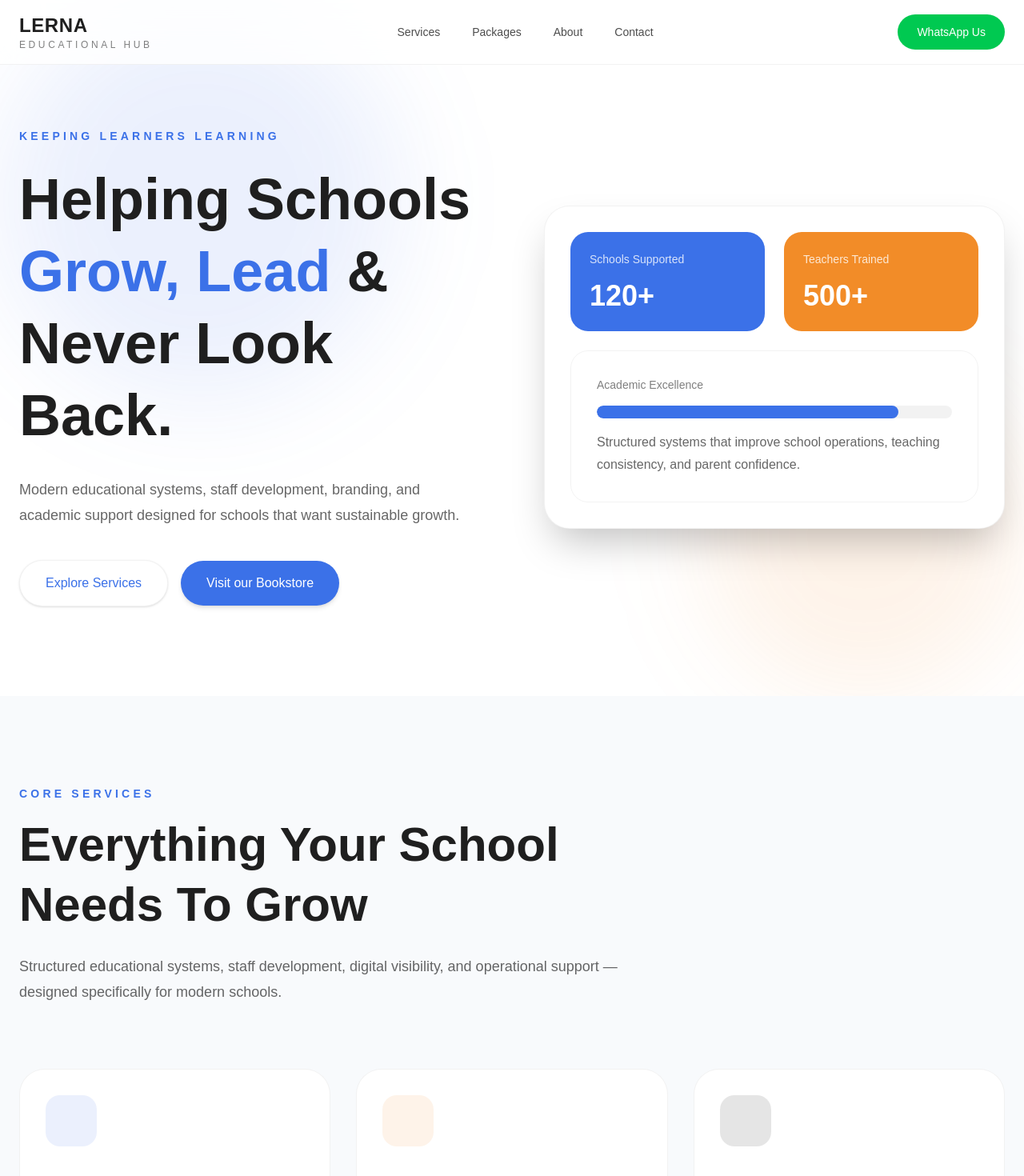
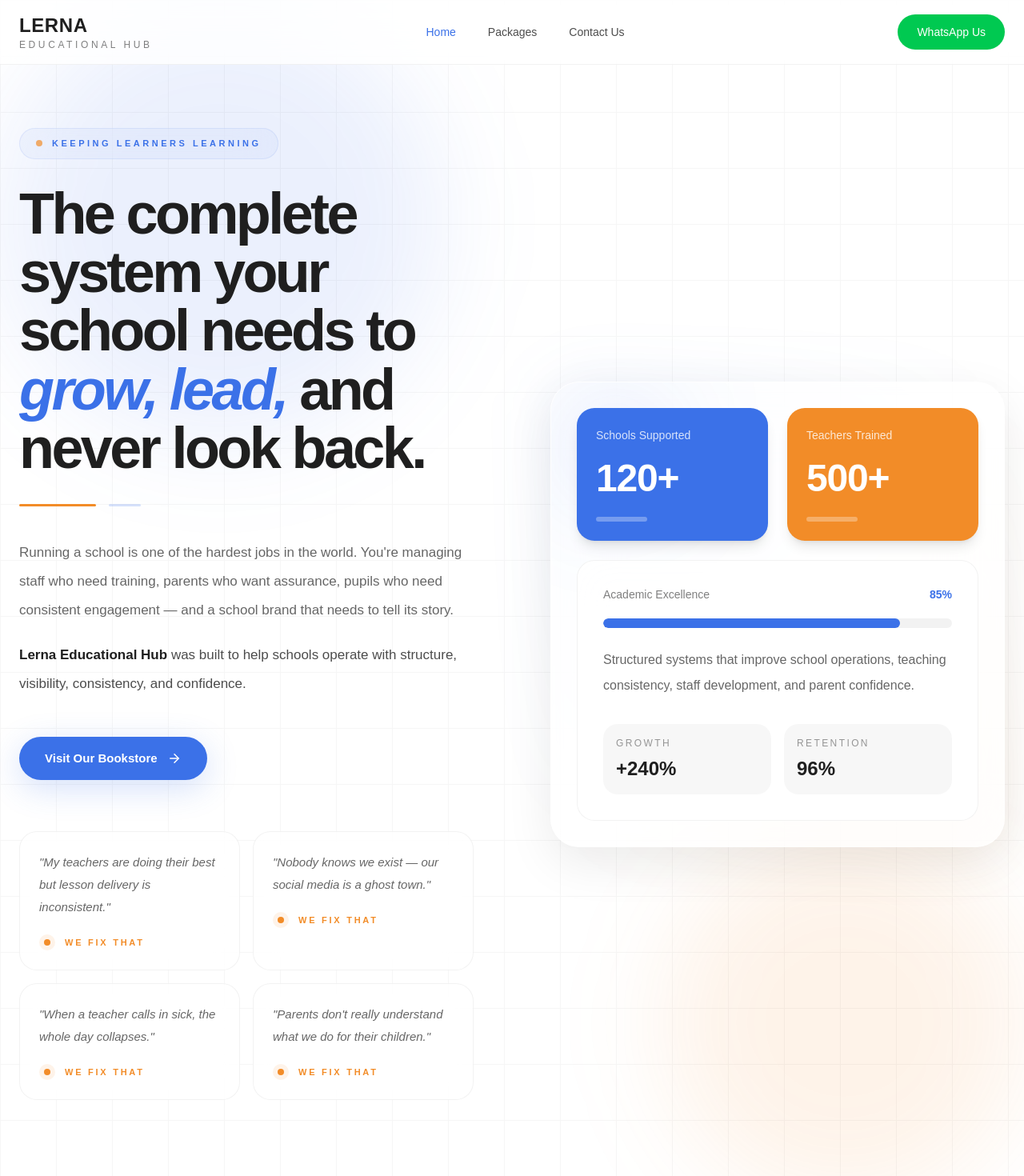
Before and after one commit to Wilsonide/lerna-official, a Next.js app: page / in a window 1280 px wide. Shown: the top 1470 px of the page at 80% size. Built offline with nearby package versions, Linux system fonts and the light colour scheme.

Commit message:
up and running

```diff
--- /dev/null
+++ b/app/(public)/layout.tsx
@@ -0,0 +1,18 @@
+import Footer from "@/components/layout/footer";
+import Navbar from "@/components/layout/navbar";
+
+export default function PublicLayout({
+  children,
+}: {
+  children: React.ReactNode;
+}) {
+  return (
+    <div className="flex min-h-screen flex-col bg-white">
+      <Navbar />
+
+      <main className="flex-1">{children}</main>
+
+      <Footer />
+    </div>
+  );
+}
--- a/app/page.tsx
+++ b/app/(public)/page.tsx
@@ -1,27 +1,19 @@
-import Navbar from "@/components/layout/navbar";
 import Hero from "@/components/section/hero";
 import Services from "@/components/section/services";
-import Footer from "@/components/layout/footer";
+
 import ExtraServices from "@/components/section/extra-services";
 import Resources from "@/components/section/resources";
-import Bundles from "@/components/section/bundles";
 
 export default function Home() {
   return (
     <main>
-      <Navbar />
-
       <Hero />
 
       <Services />
 
-      <Bundles />
-
       <Resources />
 
       <ExtraServices />
-
-      <Footer />
     </main>
   );
 }
--- a/components/layout/navbar.tsx
+++ b/components/layout/navbar.tsx
@@ -1,12 +1,25 @@
 "use client";
 
+import { useState } from "react";
 import Link from "next/link";
-import { Menu } from "lucide-react";
+import { Menu, X } from "lucide-react";
+import { usePathname } from "next/navigation";
 
 export default function Navbar() {
+  const [open, setOpen] = useState(false);
+  const pathname = usePathname();
+
+  const linkClass = (path: string) =>
+    `text-sm transition ${
+      pathname === path
+        ? "text-brand-blue font-medium"
+        : "text-black/70 hover:text-brand-blue"
+    }`;
+
   return (
     <header className="fixed top-0 left-0 right-0 z-50 border-b border-black/5 bg-white/80 backdrop-blur-xl">
       <div className="max-w-7xl mx-auto px-6 h-20 flex items-center justify-between">
+        {/* Logo */}
         <Link href="/" className="flex flex-col">
           <span className="font-bold text-2xl tracking-wide text-brand-black">
             LERNA
@@ -17,36 +30,21 @@
           </span>
         </Link>
 
+        {/* Desktop Nav */}
         <nav className="hidden md:flex items-center gap-10">
-          <Link
-            href="#services"
-            className="text-sm text-black/70 hover:text-brand-blue transition"
-          >
-            Services
+          <Link href="/" className={linkClass("/")}>
+            Home
           </Link>
-
-          <Link
-            href="#packages"
-            className="text-sm text-black/70 hover:text-brand-blue transition"
-          >
+          <Link href="/pricing" className={linkClass("/pricing")}>
             Packages
           </Link>
 
-          <Link
-            href="#about"
-            className="text-sm text-black/70 hover:text-brand-blue transition"
-          >
-            About
-          </Link>
-
-          <Link
-            href="#contact"
-            className="text-sm text-black/70 hover:text-brand-blue transition"
-          >
-            Contact
+          <Link href="#contact" className={linkClass("#contact")}>
+            Contact Us
           </Link>
         </nav>
 
+        {/* WhatsApp */}
         <a
           href="https://wa.me/2348068698329"
           target="_blank"
@@ -56,10 +54,51 @@
           WhatsApp Us
         </a>
 
-        <button className="md:hidden">
-          <Menu />
+        {/* Mobile Button */}
+        <button className="md:hidden" onClick={() => setOpen(!open)}>
+          {open ? <X /> : <Menu />}
         </button>
       </div>
+
+      {/* Mobile Menu */}
+      {open && (
+        <div className="md:hidden border-t border-black/5 bg-white">
+          <div className="px-6 py-6 flex flex-col gap-6">
+            <Link
+              href="/pricing"
+              onClick={() => setOpen(false)}
+              className={linkClass("/pricing")}
+            >
+              Packages
+            </Link>
+
+            <Link
+              href="/"
+              onClick={() => setOpen(false)}
+              className={linkClass("/")}
+            >
+              Home
+            </Link>
+
+            <Link
+              href="#contact"
+              onClick={() => setOpen(false)}
+              className={linkClass("#contact")}
+            >
+              Contact Us
+            </Link>
+
+            <a
+              href="https://wa.me/2348068698329"
+              target="_blank"
+              rel="noopener noreferrer"
+              className="bg-green-500 text-white px-6 py-3 rounded-full text-sm font-medium text-center hover:opacity-90 transition"
+            >
+              WhatsApp Us
+            </a>
+          </div>
+        </div>
+      )}
     </header>
   );
 }
--- a/components/section/extra-services.tsx
+++ b/components/section/extra-services.tsx
@@ -28,8 +28,9 @@
                 {service.description}
               </p>
 
-              <div className="mt-8 text-3xl font-bold text-brand-blue">
-                {service.price}
+              <div className="mt-8 text-brand-blue font-semibold hover:underline">
+                {/* {service.price} */}
+                Request Pricing →
               </div>
             </div>
           ))}
--- a/components/section/hero.tsx
+++ b/components/section/hero.tsx
@@ -4,93 +4,224 @@
 
 export default function Hero() {
   return (
-    <section className="relative overflow-hidden pt-40 pb-28">
+    <section className="relative overflow-hidden pt-32 pb-24 lg:pt-40 lg:pb-32">
       {/* BACKGROUND */}
       <div className="absolute inset-0">
-        <div className="absolute top-0 left-0 w-[500px] h-[500px] bg-brand-blue/10 rounded-full blur-3xl" />
+        {/* BLUE GLOW */}
+        <div className="absolute top-0 left-0 h-[420px] w-[420px] rounded-full bg-brand-blue/10 blur-3xl md:h-[550px] md:w-[550px]" />
 
-        <div className="absolute bottom-0 right-0 w-[400px] h-[400px] bg-brand-orange/10 rounded-full blur-3xl" />
+        {/* ORANGE GLOW */}
+        <div className="absolute bottom-0 right-0 h-[320px] w-[320px] rounded-full bg-brand-orange/10 blur-3xl md:h-[450px] md:w-[450px]" />
+
+        {/* GRID */}
+        <div className="absolute inset-0 opacity-[0.03] bg-[linear-gradient(to_right,#000_1px,transparent_1px),linear-gradient(to_bottom,#000_1px,transparent_1px)] bg-[size:70px_70px]" />
       </div>
 
-      <div className="relative max-w-7xl mx-auto px-6 grid lg:grid-cols-2 gap-20 items-center">
+      {/* CONTENT */}
+      <div className="relative mx-auto grid max-w-7xl items-center gap-16 px-6 lg:grid-cols-2 lg:gap-24">
         {/* LEFT */}
         <motion.div
-          initial={{ opacity: 0, y: 30 }}
+          initial={{ opacity: 0, y: 40 }}
           animate={{ opacity: 1, y: 0 }}
+          transition={{ duration: 0.7 }}
+          className="relative"
         >
-          <p className="uppercase tracking-[0.3em] text-sm text-brand-blue font-semibold mb-6">
+          {/* EYEBROW */}
+          <div className="inline-flex items-center rounded-full border border-brand-blue/10 bg-brand-blue/[0.04] px-5 py-2.5 backdrop-blur-xl">
+            <div className="mr-3 h-2 w-2 rounded-full bg-brand-orange animate-pulse" />
+
+            <p className="text-[11px] font-semibold uppercase tracking-[0.32em] text-brand-blue">
               Keeping Learners Learning
             </p>
+          </div>
 
-          <h1 className="text-5xl md:text-7xl font-bold leading-tight text-brand-black">
-            Helping Schools
-            <span className="text-brand-blue"> Grow, Lead </span>& Never Look
-            Back.
+          {/* HEADING */}
+          <div className="mt-8">
+            <h1 className="max-w-4xl text-5xl font-bold leading-[1.02] tracking-[-0.05em] text-brand-black sm:text-6xl lg:text-7xl">
+              The complete system your school needs to{" "}
+              <span className="text-brand-blue italic">grow, lead,</span> and
+              never look back.
             </h1>
+          </div>
 
-          <p className="mt-8 text-lg text-black/60 leading-8 max-w-xl">
-            Modern educational systems, staff development, branding, and
-            academic support designed for schools that want sustainable growth.
+          {/* ACCENT */}
+          <div className="mt-8 flex items-center gap-4">
+            <div className="h-[3px] w-24 rounded-full bg-brand-orange" />
+
+            <div className="h-[3px] w-10 rounded-full bg-brand-blue/20" />
+          </div>
+
+          {/* DESCRIPTION */}
+          <div className="mt-10 space-y-5">
+            <p className="max-w-2xl text-[17px] leading-9 text-black/60">
+              Running a school is one of the hardest jobs in the world.
+              You&apos;re managing staff who need training, parents who want
+              assurance, pupils who need consistent engagement — and a school
+              brand that needs to tell its story.
             </p>
 
-          <div className="mt-10 flex flex-wrap items-center gap-4">
-            {/* Primary CTA */}
-            <button className="relative inline-flex items-center justify-center px-8 py-4 rounded-full font-medium text-brand-blue bg-white shadow-sm border border-black/5 overflow-hidden transition-all duration-300 hover:-translate-y-0.5 hover:shadow-md active:scale-95">
-              Explore Services
-              {/* subtle glow */}
-              <span className="absolute inset-0 bg-brand-blue/5 opacity-0 hover:opacity-100 transition-opacity duration-300" />
-            </button>
+            <p className="max-w-2xl text-[17px] leading-9 text-black/70">
+              <span className="font-semibold text-brand-black">
+                Lerna Educational Hub
+              </span>{" "}
+              was built to help schools operate with structure, visibility,
+              consistency, and confidence.
+            </p>
+          </div>
 
-            {/* Secondary CTA (Bookstore) */}
+          {/* CTA */}
+          <div className="mt-12">
             <a
-              href="https://bookstore.lerna.education"
+              href="https://lernabookstore.bumpa.shop/"
               target="_blank"
               rel="noopener noreferrer"
-              className="group relative inline-flex items-center justify-center px-8 py-4 rounded-full font-medium text-white bg-brand-blue shadow-md overflow-hidden transition-all duration-300 hover:-translate-y-0.5 hover:shadow-lg active:scale-95"
+              className="group relative inline-flex items-center justify-center overflow-hidden rounded-full bg-brand-blue px-8 py-4 text-[15px] font-semibold text-white shadow-[0_10px_40px_rgba(59,113,232,0.22)] transition-all duration-300 hover:-translate-y-1 hover:shadow-[0_20px_60px_rgba(59,113,232,0.32)]"
             >
-              <span className="relative z-10 flex items-center gap-2">
-                Visit our Bookstore
+              {/* Shine */}
+              <span className="absolute inset-0 translate-x-[-120%] bg-gradient-to-r from-white/0 via-white/20 to-white/0 transition-transform duration-1000 group-hover:translate-x-[120%]" />
+
+              <span className="relative z-10 flex items-center gap-3">
+                Visit Our Bookstore
+                <svg
+                  xmlns="http://www.w3.org/2000/svg"
+                  width="18"
+                  height="18"
+                  viewBox="0 0 24 24"
+                  fill="none"
+                  stroke="currentColor"
+                  strokeWidth="2"
+                  strokeLinecap="round"
+                  strokeLinejoin="round"
+                  className="transition-transform duration-300 group-hover:translate-x-1"
+                >
+                  <path d="M5 12h14" />
+                  <path d="m12 5 7 7-7 7" />
+                </svg>
               </span>
+            </a>
+          </div>
 
-              {/* hover sheen effect */}
-              <span className="absolute inset-0 bg-white/10 translate-y-full group-hover:translate-y-0 transition-transform duration-300" />
-            </a>
+          {/* PAIN POINTS */}
+          <div className="mt-16 grid grid-cols-1 gap-4 sm:grid-cols-2">
+            {[
+              "My teachers are doing their best but lesson delivery is inconsistent.",
+              "Nobody knows we exist — our social media is a ghost town.",
+              "When a teacher calls in sick, the whole day collapses.",
+              "Parents don't really understand what we do for their children.",
+            ].map((item, index) => (
+              <div
+                key={index}
+                className="group relative overflow-hidden rounded-3xl border border-black/5 bg-white/70 p-6 backdrop-blur-xl transition-all duration-300 hover:-translate-y-1 hover:border-brand-blue/10 hover:shadow-xl"
+              >
+                {/* Hover Glow */}
+                <div className="absolute inset-0 bg-gradient-to-br from-brand-blue/[0.03] to-brand-orange/[0.03] opacity-0 transition-opacity duration-300 group-hover:opacity-100" />
+
+                <div className="relative z-10">
+                  <p className="text-[15px] italic leading-7 text-black/60">
+                    &quot;{item}&quot;
+                  </p>
+
+                  <div className="mt-5 flex items-center gap-3">
+                    <div className="flex h-5 w-5 items-center justify-center rounded-full bg-brand-orange/10">
+                      <div className="h-2 w-2 rounded-full bg-brand-orange" />
+                    </div>
+
+                    <p className="text-[11px] font-bold uppercase tracking-[0.25em] text-brand-orange">
+                      We fix that
+                    </p>
+                  </div>
+                </div>
+              </div>
+            ))}
           </div>
         </motion.div>
 
         {/* RIGHT */}
         <motion.div
-          initial={{ opacity: 0, scale: 0.9 }}
+          initial={{ opacity: 0, scale: 0.96 }}
           animate={{ opacity: 1, scale: 1 }}
-          className="relative"
+          transition={{ duration: 0.7 }}
+          className="relative mx-auto w-full max-w-xl lg:max-w-none"
         >
-          <div className="bg-white border border-black/5 rounded-[32px] p-8 shadow-2xl">
-            <div className="grid grid-cols-2 gap-6">
-              <div className="bg-brand-blue text-white rounded-3xl p-6">
-                <p className="text-sm opacity-80">Schools Supported</p>
+          {/* SOFT GLOW */}
+          <div className="absolute inset-0 rounded-[40px] bg-gradient-to-br from-brand-blue/10 via-transparent to-brand-orange/10 blur-2xl" />
 
-                <h3 className="text-4xl font-bold mt-4">120+</h3>
+          {/* CARD */}
+          <div className="relative overflow-hidden rounded-[36px] border border-white/40 bg-white/75 p-5 shadow-[0_20px_60px_rgba(0,0,0,0.08)] backdrop-blur-2xl sm:p-8">
+            {/* Decorative Glow */}
+            <div className="absolute top-0 left-0 h-40 w-40 rounded-full bg-brand-blue/10 blur-3xl" />
+
+            <div className="relative grid grid-cols-1 gap-5 sm:grid-cols-2 sm:gap-6">
+              {/* CARD 1 */}
+              <div className="overflow-hidden rounded-3xl bg-brand-blue p-6 text-white shadow-lg">
+                <p className="text-sm font-medium text-white/80">
+                  Schools Supported
+                </p>
+
+                <h3 className="mt-5 text-4xl font-bold tracking-tight sm:text-5xl">
+                  120+
+                </h3>
+
+                <div className="mt-6 h-1.5 w-16 rounded-full bg-white/30" />
               </div>
 
-              <div className="bg-brand-orange text-white rounded-3xl p-6">
-                <p className="text-sm opacity-80">Teachers Trained</p>
+              {/* CARD 2 */}
+              <div className="overflow-hidden rounded-3xl bg-brand-orange p-6 text-white shadow-lg">
+                <p className="text-sm font-medium text-white/80">
+                  Teachers Trained
+                </p>
 
-                <h3 className="text-4xl font-bold mt-4">500+</h3>
+                <h3 className="mt-5 text-4xl font-bold tracking-tight sm:text-5xl">
+                  500+
+                </h3>
+
+                <div className="mt-6 h-1.5 w-16 rounded-full bg-white/30" />
               </div>
 
-              <div className="col-span-2 border border-black/5 rounded-3xl p-8">
-                <p className="text-black/50 text-sm mb-4">
+              {/* BOTTOM PANEL */}
+              <div className="col-span-1 rounded-3xl border border-black/5 bg-white/80 p-6 backdrop-blur-xl sm:col-span-2 sm:p-8">
+                {/* HEADER */}
+                <div className="flex items-center justify-between">
+                  <p className="text-sm font-medium text-black/50">
                     Academic Excellence
                   </p>
 
-                <div className="w-full h-4 bg-black/5 rounded-full overflow-hidden">
-                  <div className="w-[85%] h-full bg-brand-blue rounded-full" />
+                  <p className="text-sm font-semibold text-brand-blue">85%</p>
                 </div>
 
-                <p className="mt-4 text-black/60 leading-7">
+                {/* PROGRESS */}
+                <div className="mt-5 h-3 w-full overflow-hidden rounded-full bg-black/5">
+                  <div className="h-full w-[85%] rounded-full bg-brand-blue" />
+                </div>
+
+                {/* DESCRIPTION */}
+                <p className="mt-6 text-[15px] leading-8 text-black/60 sm:text-base">
                   Structured systems that improve school operations, teaching
-                  consistency, and parent confidence.
+                  consistency, staff development, and parent confidence.
                 </p>
+
+                {/* MINI STATS */}
+                <div className="mt-8 grid grid-cols-2 gap-4">
+                  <div className="rounded-2xl bg-black/[0.03] p-4">
+                    <p className="text-xs uppercase tracking-[0.2em] text-black/40">
+                      Growth
+                    </p>
+
+                    <h4 className="mt-2 text-2xl font-bold text-brand-black">
+                      +240%
+                    </h4>
+                  </div>
+
+                  <div className="rounded-2xl bg-black/[0.03] p-4">
+                    <p className="text-xs uppercase tracking-[0.2em] text-black/40">
+                      Retention
+                    </p>
+
+                    <h4 className="mt-2 text-2xl font-bold text-brand-black">
+                      96%
+                    </h4>
+                  </div>
+                </div>
               </div>
             </div>
           </div>
```
Also changed, not shown: app/(public)/pricing/page.tsx (added, +61 -0 lines), components/ui/service-card.tsx (+8 -8 lines). Lines whose indentation alone changed are shown as unchanged.
